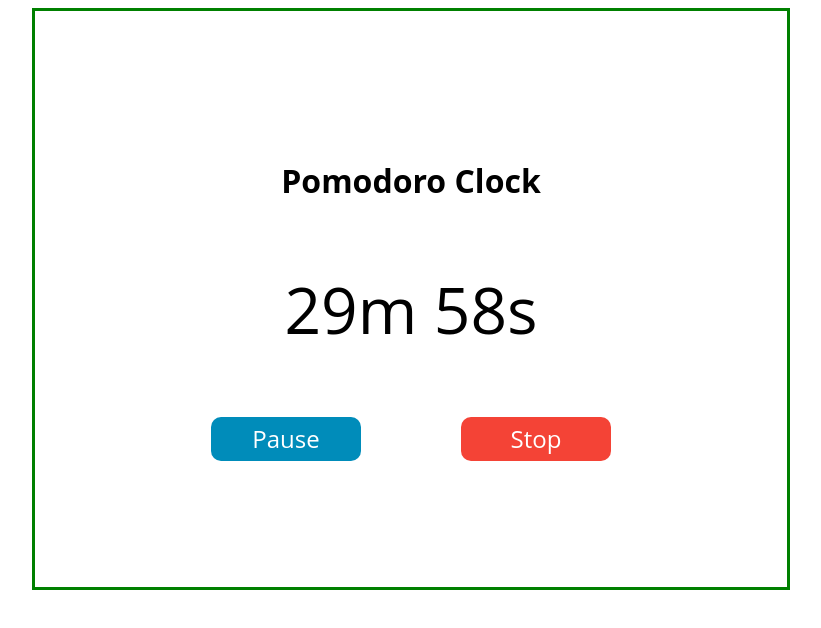
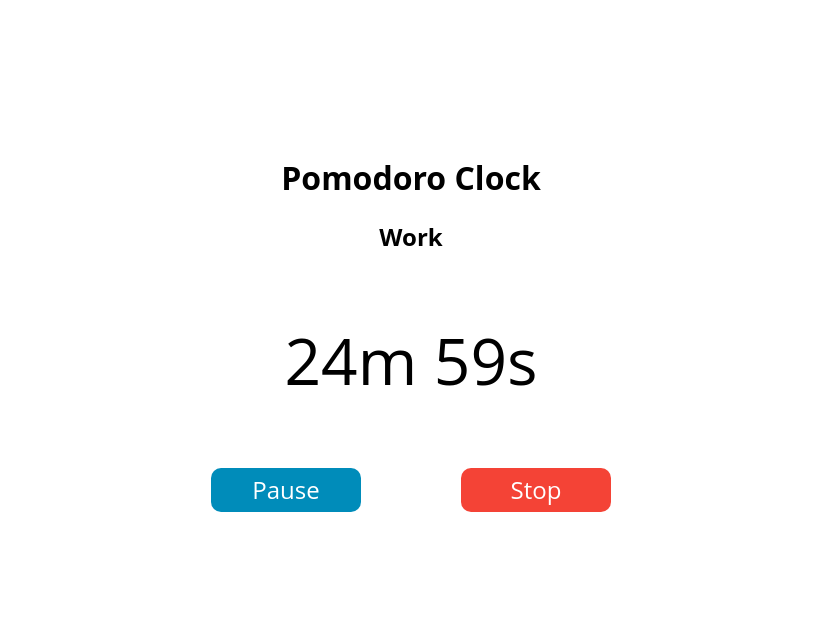
Before and after one commit to mreed5812/Pomodoro-Clock, a plain HTML site: page Index.html in a window 1280 px wide. Both pictures are taken after a click on the button "Start". Shown: the whole page, without its empty margins (229-1050 px from the left). Drawn offline with Linux system fonts and the light colour scheme.

Commit message:
adjusted start and stop functions

```diff
--- a/app.js
+++ b/app.js
@@ -1,63 +1,88 @@
 
-const timeDisplay = document.querySelector("#time");
+const display = document.querySelector("#time");
 const startBtn = document.querySelector("#start");
 const stopBtn = document.querySelector("#stop");
-var countingDown = false;
+const workStatus = document.querySelector("h2");
+var minutes = 60 * 25;
+var isPaused = false;
+var isRunning = false;
 var audio = new Audio('boxing.wav'); // define your audio
 
-function startClock(){
+
+
+		// Set the date to current date and time
+
+function startTimer(duration, display) {
+    var timer = duration, minutes, seconds;
+    seconds = 0;
+    //change start to pause
+    chgToPause();
+
     audio.play();
-		// Set the date to current date and time
-		startBtn.innerHTML = "Pause";
-		var countDownDate = new Date();
+    setInterval(function () {
+        if(!isPaused && isRunning){
+             minutes = parseInt(timer / 60, 10);
+            seconds = parseInt(timer % 60, 10);
 
-		countDownDate.setMinutes(countDownDate.getMinutes()+30);
+            minutes = minutes < 10 ? "0" + minutes : minutes;
+            seconds = seconds < 10 ? "0" + seconds : seconds;
 
-		// Update the count down every 1 second
-		var x = setInterval(function () {
-			if(countingDown == true){
-				// Get todays date and time
-			    var now = new Date().getTime();
+            display.textContent = minutes + "m " + seconds + "s";
 
-			    // Find the distance between now and the count down date
-			    console.log(countDownDate);
-			    console.log(now);
-			    var distance = countDownDate - now;
-
-			    // Time calculations for minutes and seconds
-			    var minutes = Math.floor((distance % (1000 * 60 * 60)) / (1000 * 60));
-			    var seconds = Math.floor((distance % (1000 * 60)) / 1000);
-
-			    // Output the result in an element with id="demo"
-			    document.getElementById("time").innerHTML = minutes + "m " + seconds + "s ";
-
-			    // If the count down is over, write some text
-			    if (distance < 0) {
-			        clearInterval(x);
-			        reset();
+            if (--timer < 0) {
+                timer = duration;
             }
+        }
+        else{
+            return 0;
         }
 
     }, 1000);
 }
 
+function reset(){
+    window.location.reload(false);
+	//document.getElementById("time").innerHTML = "25m 00s";
+    //isPaused = false;
+    //isRunning = false;
+    //startBtn.innerHTML = "Start";
+    //minutes = null;
+}
 
+function chgToPause(){
+    startBtn.innerHTML = "Pause";
+}
 
+function pauseTimer(){
+    startBtn.innerHTML = "Resume";
+    isPaused = true;
+}
 
-
-function reset(){
-	document.getElementById("time").innerHTML = "25m 00s";
+function resumeTimer(){
+    startBtn.innerHTML = "Pause";
+    isPaused = false;
 }
 
 //start button event
 startBtn.addEventListener('click', function(){
-	countingDown = true;
-   startClock();
+	if(startBtn.innerHTML == "Pause"){
+        pauseTimer();
+    }
+    else if(startBtn.innerHTML == "Resume"){
+        resumeTimer();
+    }
+    else{
+        isRunning = true;
+        workStatus.innerHTML = "Work"
+        startTimer(minutes, display);
+    }
+
 });
 //stop button event
 stopBtn.addEventListener('click', function(){
-	countingDown = false;
-});
+    isRunning = false;
+    reset();
+});;
 
 function newFunction() {
     let currentTime;
--- a/style.css
+++ b/style.css
@@ -6,7 +6,7 @@
 	text-align: center;
 	max-width: 500px;
 	margin: auto;
-	border: 3px solid green;
+	/*border: 3px solid green;*/
 	padding: 10%;
 }
 
@@ -31,6 +31,16 @@ h2{
 	font-size: 1.5rem;
 	line-height: 1.75em;
 	outline: none;
+
+}
+
+#start:hover {
+  background-color: #06cec9; /* Green */
+  color: white;
+}
+
+#stop:hover{background-color: #fd8888
+
 }
 
 #start{
```
Also changed, not shown: 1 other file. Lines whose indentation alone changed are shown as unchanged.
